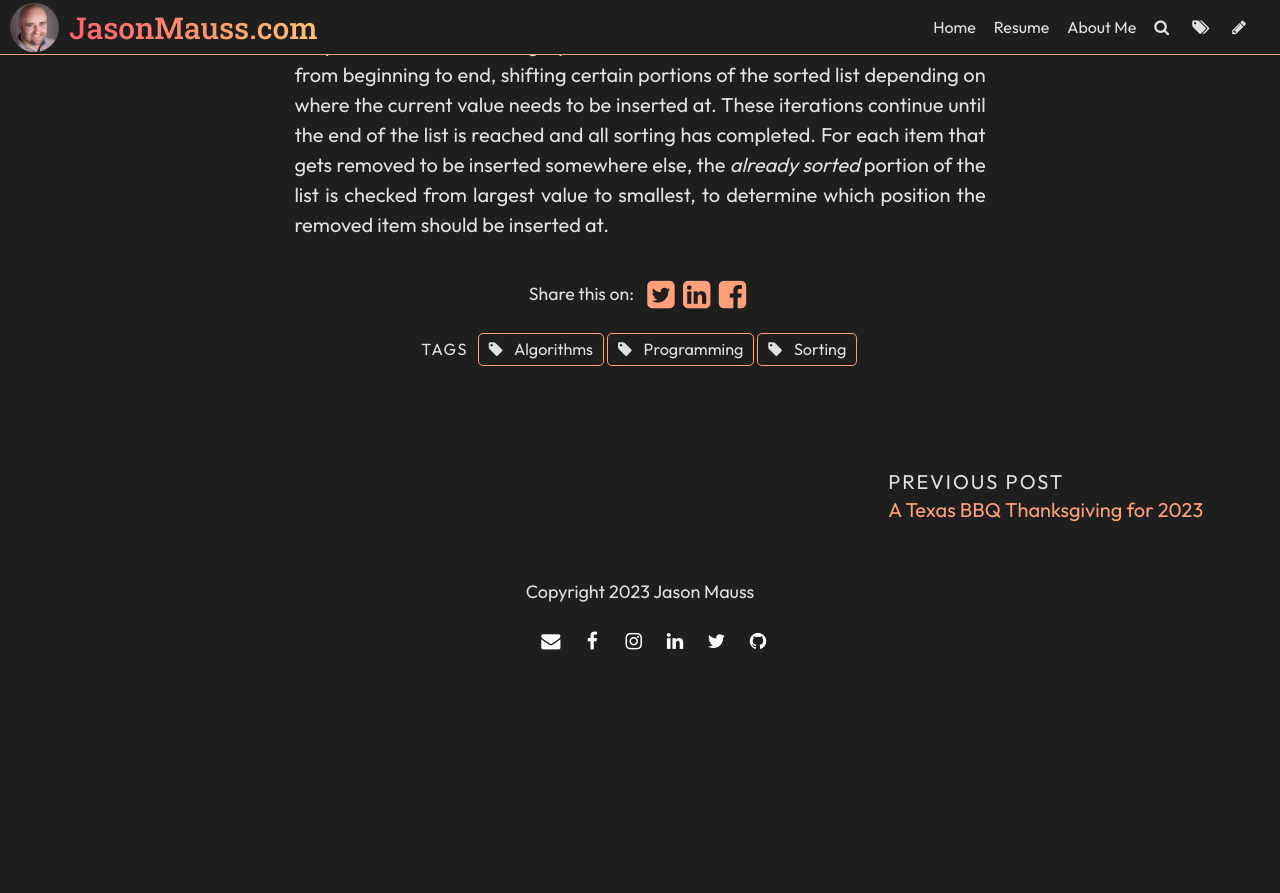
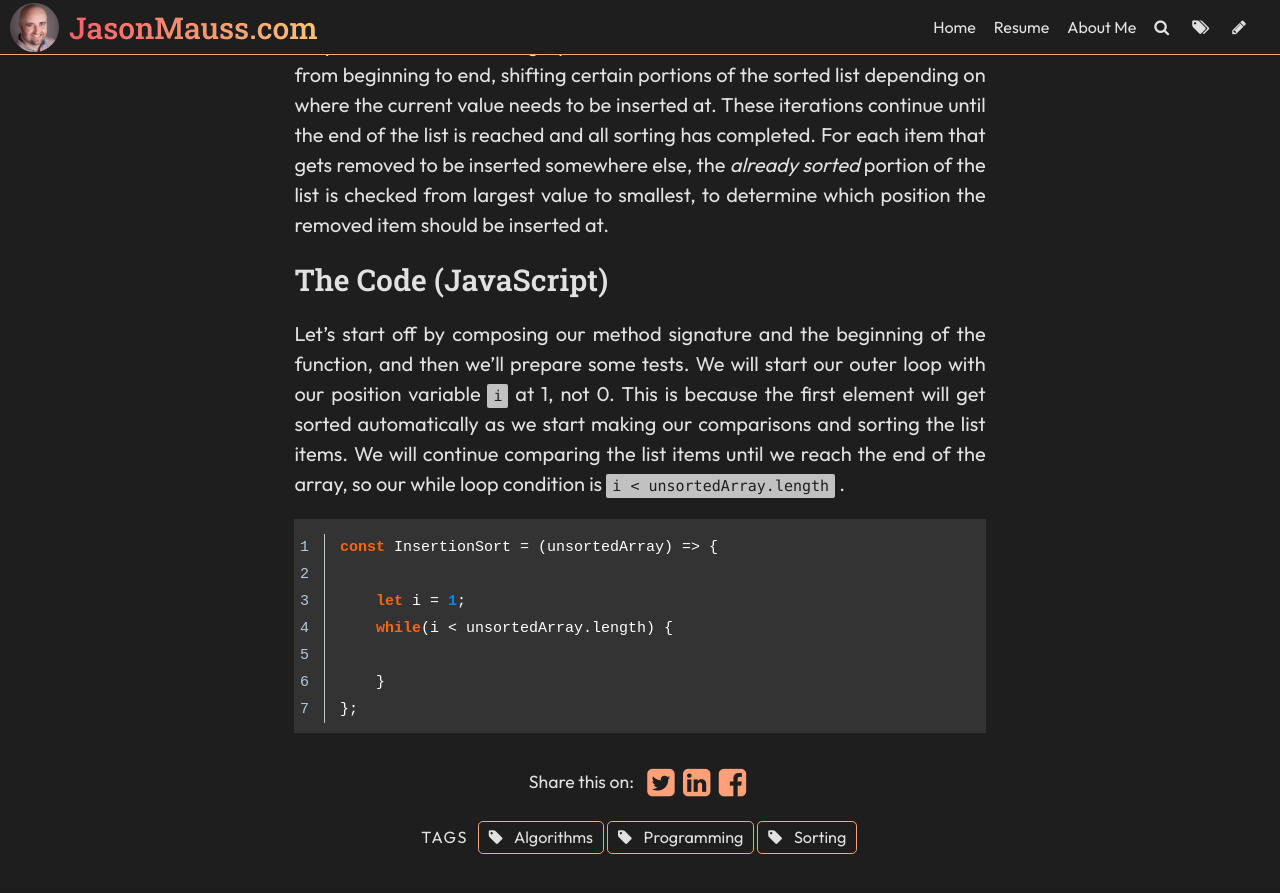
Before and after one commit to jasonmauss/jasonmaussblog, a Jekyll site: the page built from _posts/2023-11-29-algo-series-3-insertion-sort.md, in a window 1280 px wide and 900 px high, scrolled down 1110 px. Shown: the top 893 px of the window. Built offline with Jekyll 4.4.1, drawn with Linux system fonts in a browser that asks for light colours; some web fonts are replaced; comment, search, counter and statistics services are not loaded; before the commit the page ends 1798 px from its top, so only the background shows below that.

Commit message:
Update Post “2023-11-29-algo-series-3-insertion-sort”

````diff
--- a/_posts/2023-11-29-algo-series-3-insertion-sort.md
+++ b/_posts/2023-11-29-algo-series-3-insertion-sort.md
@@ -22,3 +22,17 @@ For a visual demonstration of insertion sort, here's a quick graphic to help wit
 ![A visual demonstration of the Insertion Sort algorithm](../uploads/insertion-sort-example-300px.gif "Swfung8, CC BY-SA 3.0 <https://creativecommons.org/licenses/by-sa/3.0>, via Wikimedia Commons")
 
 As you can see from the graphic above, insertion sort iterates over the list, from beginning to end, shifting certain portions of the sorted list depending on where the current value needs to be inserted at. These iterations continue until the end of the list is reached and all sorting has completed. For each item that gets removed to be inserted somewhere else, the *already sorted* portion of the list is checked from largest value to smallest, to determine which position the removed item should be inserted at.
+
+### The Code (JavaScript)
+
+Let's start off by composing our method signature and the beginning of the function, and then we'll prepare some tests. We will start our outer loop with our position variable `i` at 1, not 0. This is because the first element will get sorted automatically as we start making our comparisons and sorting the list items. We will continue comparing the list items until we reach the end of the array, so our while loop condition is `i < unsortedArray.length` .
+
+```javascript
+const InsertionSort = (unsortedArray) => {
+
+    let i = 1;
+    while(i < unsortedArray.length) {
+
+    }
+};
+```
````
